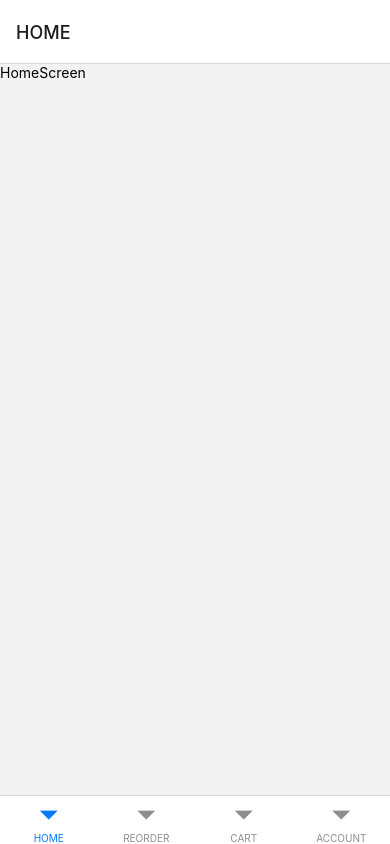
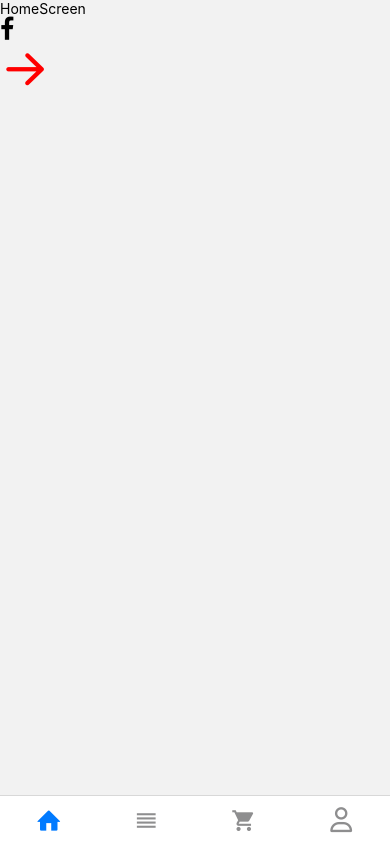
Before and after one commit to mttble/ReactNativeStore, a React Native app: screen /HOME in a window 390 px wide. Built offline with nearby package versions, Linux system fonts and the light colour scheme.

Commit message:
added bottom tab icons

```diff
--- a/App.jsx
+++ b/App.jsx
@@ -3,6 +3,10 @@ import React from 'react'
 import { NavigationContainer } from '@react-navigation/native'
 import { createBottomTabNavigator } from '@react-navigation/bottom-tabs'
 import HomeScreen from './src/screen/HomeScreen'
+import Entypo from 'react-native-vector-icons/Entypo'
+import MaterialIcons from 'react-native-vector-icons/MaterialIcons'
+import MaterialCommunityIcons from 'react-native-vector-icons/MaterialCommunityIcons'
+import FontAwesome6 from 'react-native-vector-icons/FontAwesome6'
 
 const Tab = createBottomTabNavigator()
 
@@ -17,11 +21,37 @@ function Home() {
 const App = () => {
   return (
     <NavigationContainer>
-      <Tab.Navigator>
-        <Tab.Screen name="HOME" component={HomeScreen} />
-        <Tab.Screen name="REORDER" component={Home} />
-        <Tab.Screen name="CART" component={Home} />
-        <Tab.Screen name="ACCOUNT" component={Home} />
+      <Tab.Navigator screenOptions={{
+        headerShown: false,
+        tabBarShowLabel: false,
+        // tabBarActiveTintColor: 'tomato',
+        // tabBarInactiveTintColor: 'gray',
+      }}>
+
+        <Tab.Screen name="HOME" component={HomeScreen} options={{
+          tabBarIcon: ({size, focused, color}) => {
+            return <Entypo name={"home"} size={size} color={color}/>
+          }
+        }}/>
+
+        <Tab.Screen name="REORDER" component={Home} options={{
+          tabBarIcon: ({size, color}) => {
+            return <MaterialIcons name={"reorder"} size={size} color={color}/>
+          }
+        }}/>
+
+        <Tab.Screen name="CART" component={Home} options={{
+          tabBarIcon: ({size, color}) => {
+            return <MaterialCommunityIcons name={"cart"} size={size} color={color}/>
+          }
+        }}/>
+
+        <Tab.Screen name="ACCOUNT" component={Home} options={{
+          tabBarIcon: ({size, color}) => {
+            return <FontAwesome6 name={"user"} size={size} color={color}/>
+          }
+        }}/>
+
       </Tab.Navigator>
     </NavigationContainer>
   )
--- a/src/screen/HomeScreen.jsx
+++ b/src/screen/HomeScreen.jsx
@@ -1,10 +1,14 @@
 import { StyleSheet, Text, View } from 'react-native'
 import React from 'react'
+import Icon from 'react-native-vector-icons/FontAwesome'
+import AntDesign from 'react-native-vector-icons/AntDesign'
 
 const HomeScreen = () => {
   return (
     <View>
       <Text>HomeScreen</Text>
+      <Icon name="facebook" size={25} />
+      <AntDesign name="arrowright" size={50} color={"red"} />
     </View>
   )
 }
```
